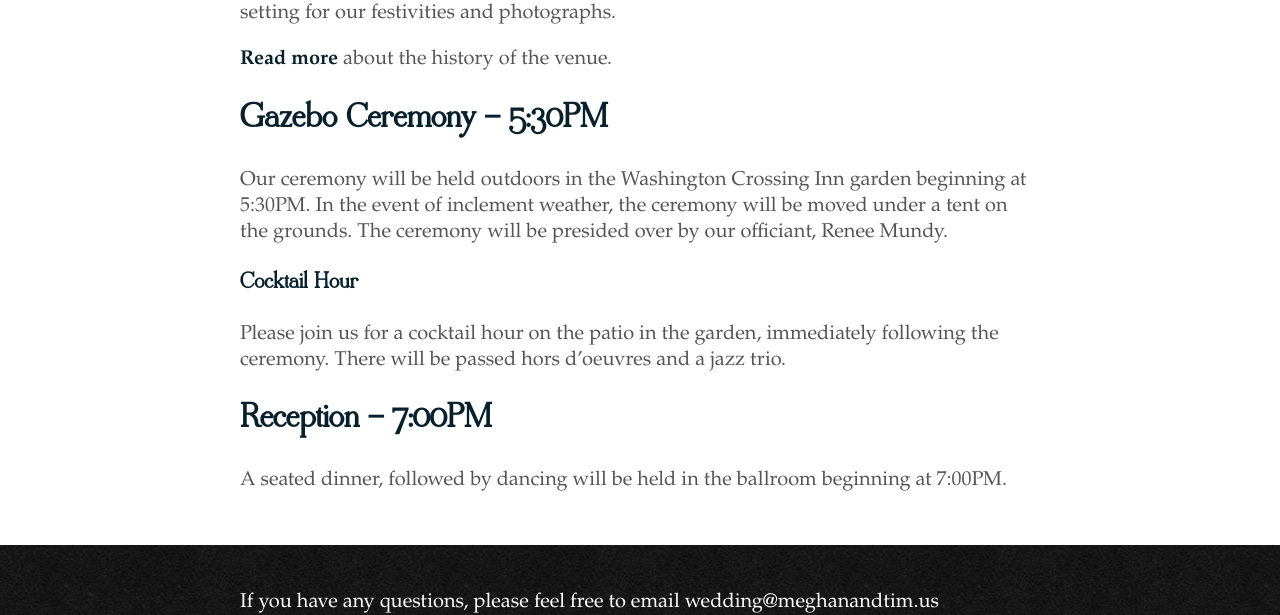
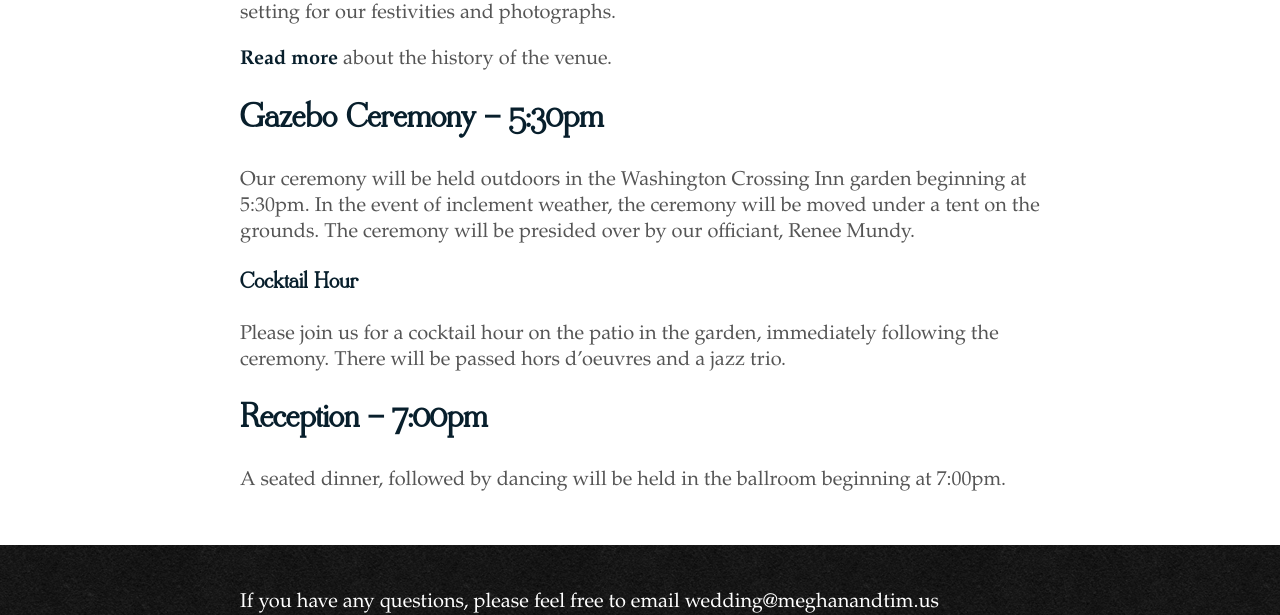
Before and after one commit to timplunkett/meghanandtim.us, a Jekyll site: the page built from ceremony-reception/index.md, in a window 1280 px wide. Shown: the part 856-1471 px from the top of the page. Built offline with Jekyll 4.4.1, drawn with Linux system fonts in a browser that asks for light colours.

```diff
--- a/ceremony-reception/index.md
+++ b/ceremony-reception/index.md
@@ -16,8 +16,8 @@ The Inn is a charming traditional colonial-style building just a short walk from
 
 [Read more](http://www.washingtoncrossinginn.com/about) about the history of the venue.
 
-### Gazebo Ceremony - 5:30PM
-Our ceremony will be held outdoors in the Washington Crossing Inn garden beginning at 5:30PM.
+### Gazebo Ceremony - 5:30pm
+Our ceremony will be held outdoors in the Washington Crossing Inn garden beginning at 5:30pm.
 In the event of inclement weather, the ceremony will be moved under a tent on the grounds.
 The ceremony will be presided over by our officiant, Renee Mundy.
 
@@ -25,5 +25,5 @@ The ceremony will be presided over by our officiant, Renee Mundy.
 Please join us for a cocktail hour on the patio in the garden, immediately following the ceremony.
 There will be passed hors d'oeuvres and a jazz trio.
 
-### Reception - 7:00PM
-A seated dinner, followed by dancing will be held in the ballroom beginning at 7:00PM.
+### Reception - 7:00pm
+A seated dinner, followed by dancing will be held in the ballroom beginning at 7:00pm.
```
Also changed, not shown: travel-accommodations/index.md (+1 -1 lines).
